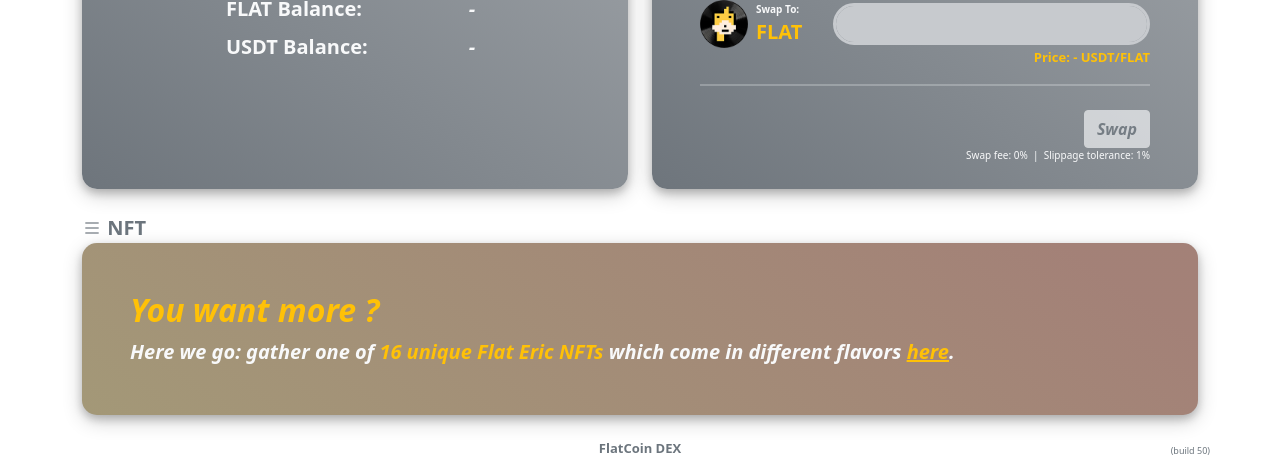
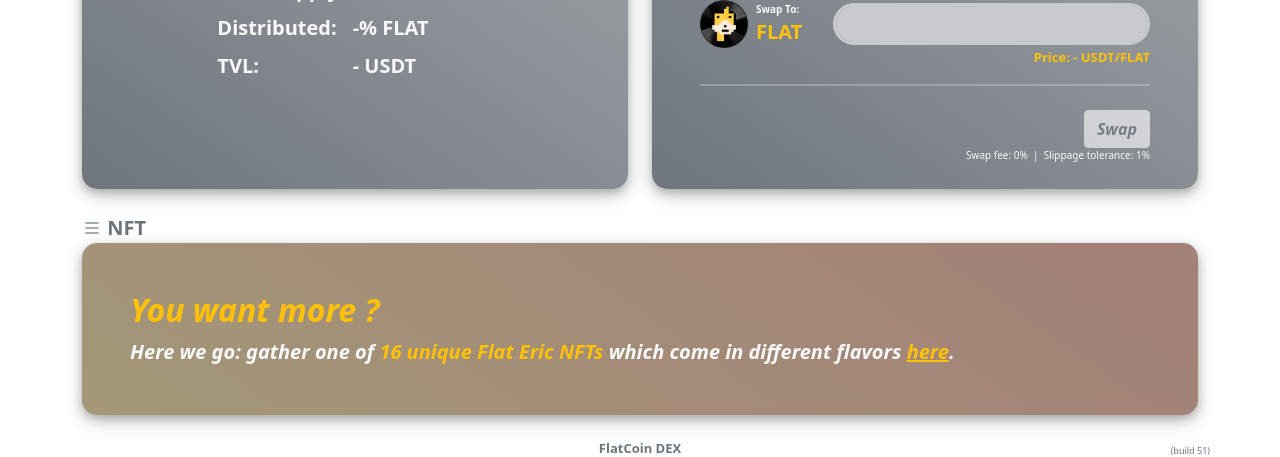
Before and after one commit to raidshift/flatcoin, a website: page web/index.html in a window 1280 px wide. Shown: the part 581-1038 px from the top of the page. Drawn offline with nearby package versions, Linux system fonts and the light colour scheme; no server answers.

Commit message:
build_51

```diff
--- a/web/index.html
+++ b/web/index.html
@@ -147,12 +147,18 @@
                                 <table class="table table-sm table-borderless mb-0">
                                     <tbody class="text-light fw-bold">
                                         <tr>
-                                            <td><span class="tokenName"></span>&nbsp;Balance:</td>
-                                            <td><span class="tokenBalanceContract fst-italic">-</span></td>
+                                            <td>Total Supply:</td>
+                                            <!-- <td><span class="tokenBalanceContract fst-italic">-</span></td> -->
+                                            <td><span class="fst-italic">1,000,000</span>&nbsp;<span class="tokenName"></span></td>
                                         </tr>
                                         <tr>
-                                            <td><span class="stableName"></span>&nbsp;Balance:</span></td>
-                                            <td><span class="stableBalanceContract fst-italic">-</span></td>
+                                            <td>Distributed:</td>
+                                            <!-- <td><span class="tokenBalanceContract fst-italic">-</span></td> -->
+                                            <td><span class="tokenBalanceContractAvail fst-italic">-</span>%&nbsp;<span class="tokenName"></span></td>
+                                        </tr>
+                                        <tr>
+                                            <td>TVL:</span></td>
+                                            <td><span class="stableBalanceContract fst-italic">-</span>&nbsp;<span class="stableName"></span></td>
                                         </tr>
                                     </tbody>
                                 </table>
@@ -234,7 +240,7 @@
                     <span class="fw-bold text-secondary">FlatCoin&nbsp;DEX</span>
                     <div style="font-size: xx-small;position:absolute; bottom:1px; right: 0px">
                         <span class="text-secondary">
-                            (build <build>50</build>)
+                            (build <build>51</build>)
                         </span>
                     </div>
                 </div>
```
Also changed, not shown: web/index.js.
